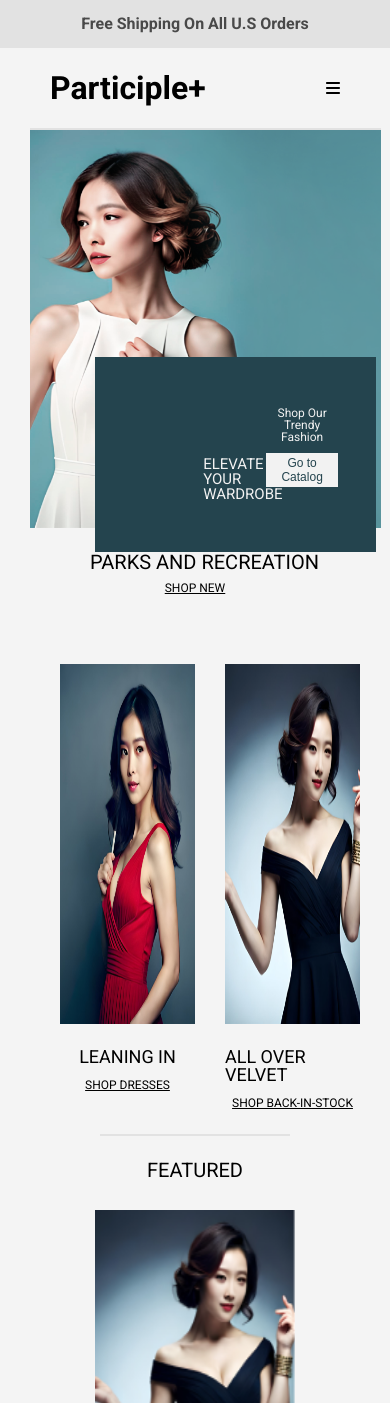
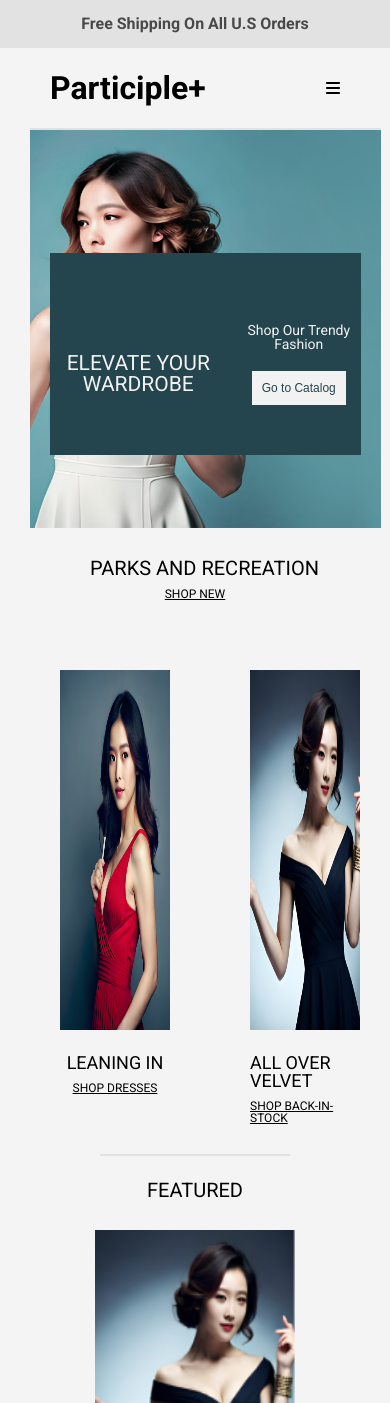
Before and after one commit to oreoluwa212/store_clothing, a React (Vite) app: page / in a window 390 px wide. Shown: the top 1403 px of the page. Built offline with nearby package versions, Linux system fonts and the light colour scheme.

Commit message:
Responsive hero page

```diff
--- a/src/components/HeroSection.jsx
+++ b/src/components/HeroSection.jsx
@@ -1,4 +1,6 @@
+import { Link } from 'react-router-dom';
 import '../styles/PageStyles.scss';
+
 
 const HeroSection = () => {
   return (
@@ -9,7 +11,9 @@ const HeroSection = () => {
         <div className="elevate-sub">
           <p className="trendy">Shop Our Trendy Fashion</p>
           <div>
-            <button className="input-btn">Go to Catalog</button>
+            <Link to={"/catalog"}>
+              <button className="input-btn">Go to Catalog</button>
+            </Link>
           </div>
         </div>
       </div>
--- a/src/styles/PageStyles.scss
+++ b/src/styles/PageStyles.scss
@@ -159,7 +159,7 @@
     flex-direction: column;
     justify-content: center;
     text-align: center;
-    padding: 150px 80px;
+    padding: 170px 160px;
     color: #f2f2f2;
     gap: 30px;
     transition: 850ms;
@@ -179,14 +179,19 @@
 
     @media (max-width: 598px) {
       left: 0;
-      margin-top: 200px;
+      margin-top: 100px;
       width: 80%;
-      margin-left: 60px;
-      padding-left: 120px;
+      margin-left: 30px;
+      padding-left: 60px;
       transition: 850ms;
       align-items: flex-start;
       display: flex;
       flex-direction: row;
+    }
+    @media (max-width: 433px) {
+      margin: 0px 20px;
+      padding: 50px 10px;
+      width: 400px;
     }
 
     h1 {
@@ -197,7 +202,6 @@
       @media (max-width: 960px) {
         font-size: 20px;
         width: 250px;
-
       }
 
       @media (max-width: 820px) {
@@ -208,11 +212,11 @@
 
       @media (max-width: 598px) {
         font-size: 20px;
-        width: 30%;
+        width: 80%;
       }
 
-      @media (max-width: 430px) {
-        font-size: 15px;
+      @media (max-width: 433px) {
+        font-size: 21px;
       }
     }
 
@@ -223,6 +227,10 @@
 
       @media (max-width: 820px) {
         gap: 10px;
+      }
+      @media (max-width: 598px) {
+        gap: 20px;
+        padding-top: 20px;
       }
 
       .trendy {
@@ -237,7 +245,7 @@
 
         @media (max-width: 820px) {
           font-size: 15px;
-          width: 190px;
+          width: 300px;
         }
 
         @media (max-width: 598px) {
@@ -246,7 +254,7 @@
         }
 
         @media (max-width: 430px) {
-          font-size: 12px;
+          font-size: 14px;
         }
       }
 
@@ -276,8 +284,9 @@
             padding: 3px 15px;
           }
 
-          @media (max-width: 430px) {
+          @media (max-width: 433px) {
             font-size: 12px;
+            padding: 10px ;
           }
         }
       }
@@ -291,7 +300,7 @@
   flex-direction: column;
   border-bottom: 2px solid #e2e2e2;
   margin: 0 100px;
-  padding: 24px 0;
+  padding: 30px 0;
   justify-content: center;
   justify-items: center;
   align-items: center;
@@ -333,7 +342,7 @@
   .img-section {
     display: flex;
     justify-content: space-between;
-    gap: 30px;
+    gap: 80px;
 
     @media (max-width: 420px) {
       width: 400px;
@@ -355,7 +364,7 @@
 
     img {
       width: 100%;
-      height: 800px;
+      height: 500px;
       cursor: pointer;
 
       @media (max-width: 780px) {
@@ -377,6 +386,10 @@
       gap: 10px;
 
       h1 {
+          font-size: 18px;
+          font-weight: 400;
+
+
         @media (max-width: 420px) {
           font-size: 14px;
           font-weight: 400;
@@ -389,6 +402,9 @@
       }
 
       div {
+        font-size: 12px;
+
+
         a {
           text-decoration: underline;
 
```
